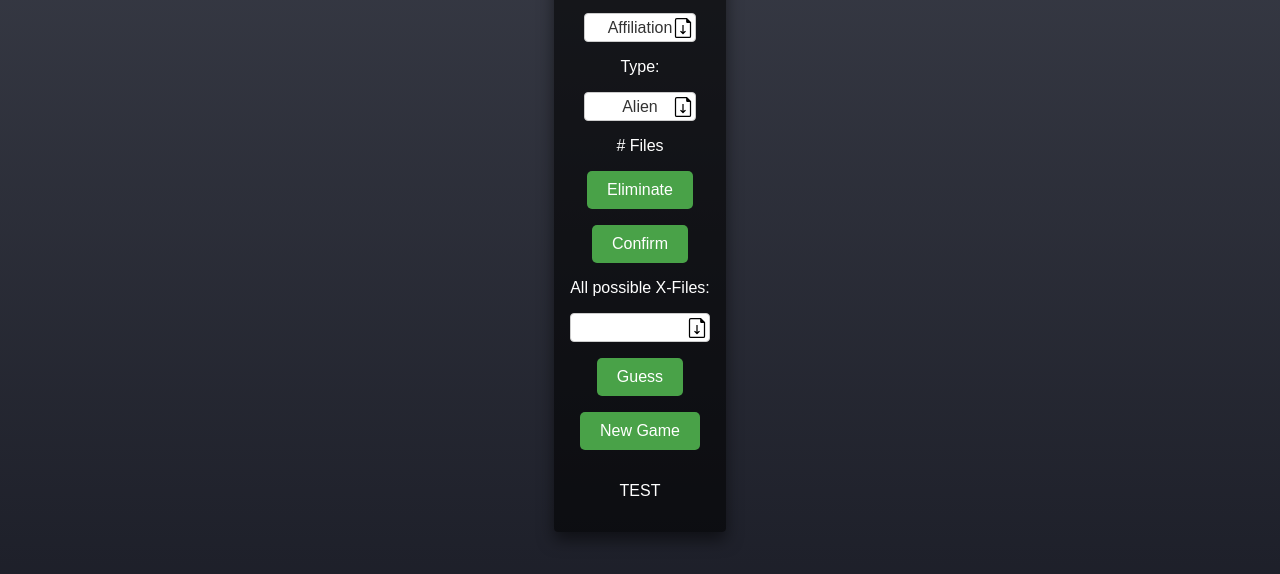
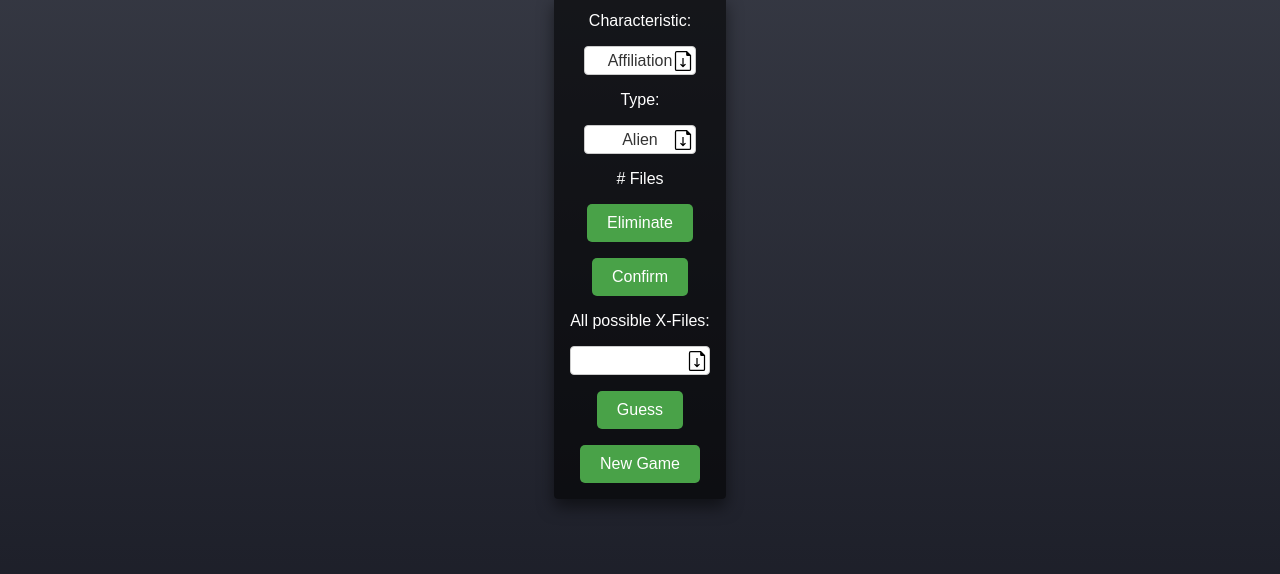
Before and after one commit to kanosthefallen/kanosthefallen.github.io, a plain HTML site: page index.html in a window 1280 px wide. Shown: the part 200-774 px from the top of the page. Drawn offline with Linux system fonts and the light colour scheme.

Commit message:
Update index.html

```diff
--- a/index.html
+++ b/index.html
@@ -24,7 +24,7 @@
 	  <select id="x-files-select" name="x-files-select"></select>
       <button id="guess" onclick="displayCharacteristics()">Guess</button>
       <button id="new-game" onclick="resetDataSet()">New Game</button>
-	  <div id="winPop" style="display:hidden;">
+	  <div id="winPop" style="display:none;">
 	  <p>TEST
 	  </p>
 	  </div>
```
